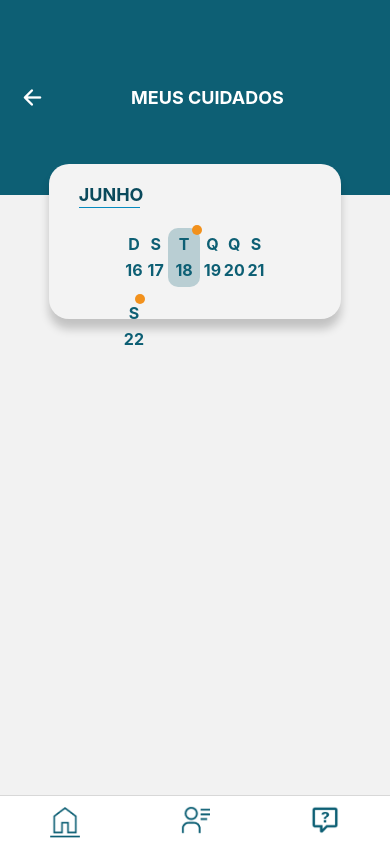
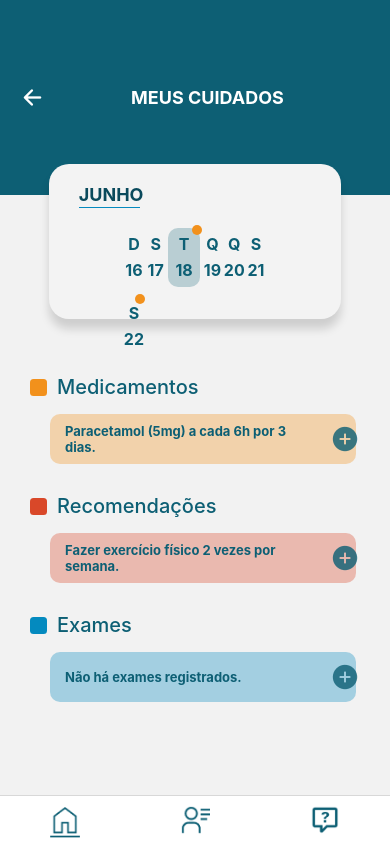
Before and after one commit to marcelopetroni/MedPlus, a React Native app: screen /TelaCuidados in a window 390 px wide. Built offline with nearby package versions, Linux system fonts and the light colour scheme.

Commit message:
conteúdo principal tela meus cuidados

```diff
--- a/src/telas/TelaCuidados/index.js
+++ b/src/telas/TelaCuidados/index.js
@@ -68,6 +68,46 @@ export default function TelaCuidados({ navigation }) {
           </View>
         </View>
       </View>
+      <View style={styles.mainContainer}>
+          <View style={styles.textoContainer}>
+            <View style={styles.caixinha}></View>
+            <Text style={styles.texto}>Medicamentos</Text>
+          </View>
+          <View style={styles.boxContainer2}>
+            <View style={styles.textoCaixaContainer}>
+              <Text style={styles.textoCaixa}>Paracetamol (5mg) a cada 6h por 3 dias.</Text>
+            </View>
+            <TouchableOpacity style={styles.iconContainer}>
+              <Icon name="add-circle" size={30} style={styles.iconPlus} />
+            </TouchableOpacity>
+          </View>
+
+          <View style={styles.textoContainer}>
+            <View style={styles.caixinha2}></View>
+            <Text style={styles.texto}>Recomendações</Text>
+          </View>
+          <View style={styles.boxContainer3}>
+            <View style={styles.textoCaixaContainer}>
+              <Text style={styles.textoCaixa}>Fazer exercício físico 2 vezes por semana.</Text>
+            </View>
+            <TouchableOpacity style={styles.iconContainer}>
+              <Icon name="add-circle" size={30} style={styles.iconPlus} />
+            </TouchableOpacity>
+          </View>
+
+          <View style={styles.textoContainer}>
+            <View style={styles.caixinha3}></View>
+            <Text style={styles.texto}>Exames</Text>
+          </View>
+          <View style={styles.boxContainer4}>
+            <View style={styles.textoCaixaContainer}>
+              <Text style={styles.textoCaixa}>Não há exames registrados.</Text>
+            </View>
+            <TouchableOpacity style={styles.iconContainer}>
+              <Icon name="add-circle" size={30} style={styles.iconPlus} />
+            </TouchableOpacity>
+          </View>
+      </View>
     </ScrollView>
   );
 }
@@ -105,7 +145,6 @@ const styles = StyleSheet.create({
     alignItems: 'center',
   },
   boxContainer: {
-    flexDirection: 'row',
     alignItems: 'center',
     height: 155,
     width: '75%',
@@ -118,7 +157,7 @@ const styles = StyleSheet.create({
     },
     shadowRadius: 10,
     elevation: 15,
-    shadowOpacity: 0.20,
+    shadowOpacity: 0.15,
     paddingHorizontal: 10,
     flexDirection: 'collumn'
   },
@@ -169,7 +208,7 @@ const styles = StyleSheet.create({
     fontSize: 16,
     marginTop: 6,
     color: '#0D5F74',
-    fontWeight: 700
+    fontWeight: '700'
   },
   bolinhaAmarela: {
     height: 10,
@@ -180,13 +219,91 @@ const styles = StyleSheet.create({
     top: -3,
     right: -1.5,
   },
+  mainContainer: {
+    alignItems: 'flex-start',
+    flexDirection: 'column',
+    marginTop: 375,
+    paddingLeft: 30
+  },
+  textoContainer: {
+    flexDirection: 'row',
+    gap: 10,
+    alignItems: 'center'
+  },
   caixinha: {
-    height: 15,
-    width: 15,
-    borderRadius: 2,
+    height: 17,
+    width: 17,
+    borderRadius: 3.5,
     backgroundColor: '#F2911C',
+  },
+  caixinha2: {
+    height: 17,
+    width: 17,
+    borderRadius: 3.5,
+    backgroundColor: '#D94829',
+  },
+  caixinha3: {
+    height: 17,
+    width: 17,
+    borderRadius: 3.5,
+    backgroundColor: '#048ABF',
+  },
+  texto: {
+    color: '#0D5F74',
+    fontSize: 20,
+    fontWeight: '500'
+  },
+  boxContainer2: {
+    marginTop: 15,
+    marginBottom: 30,
+    paddingLeft: 15,
+    flexDirection: 'row',
+    alignItems: 'center',
+    marginLeft: 20,
+    height: 50,
+    width: '85%',
+    borderRadius: 10,
+    backgroundColor: "rgba(242, 145, 28, 0.33)",
+  },
+  boxContainer3: {
+    marginTop: 15,
+    marginBottom: 30,
+    paddingLeft: 15,
+    flexDirection: 'row',
+    alignItems: 'center',
+    marginLeft: 20,
+    height: 50,
+    width: '85%',
+    borderRadius: 10,
+    backgroundColor: "rgba(217, 72, 41, 0.33)",
+  },
+  boxContainer4: {
+    marginTop: 15,
+    marginBottom: 30,
+    paddingLeft: 15,
+    flexDirection: 'row',
+    alignItems: 'center',
+    marginLeft: 20,
+    height: 50,
+    width: '85%',
+    borderRadius: 10,
+    backgroundColor: "rgba(4, 138, 191, 0.33)",
+  },
+  textoCaixaContainer: {
+    maxWidth: '85%',
+  },
+  textoCaixa: {
+    fontSize: 13,
+    color: '#0D5F74',
+    fontWeight: 'bold'
+  },
+  iconContainer: {
     position: 'absolute',
-    top: -3,
-    right: -1.5,
+    left: 280,
+    alignItems: 'center',
   },
+  iconPlus: {
+    zIndex: 1,
+    color: "#0D5F74CF",
+  }
 });
```
